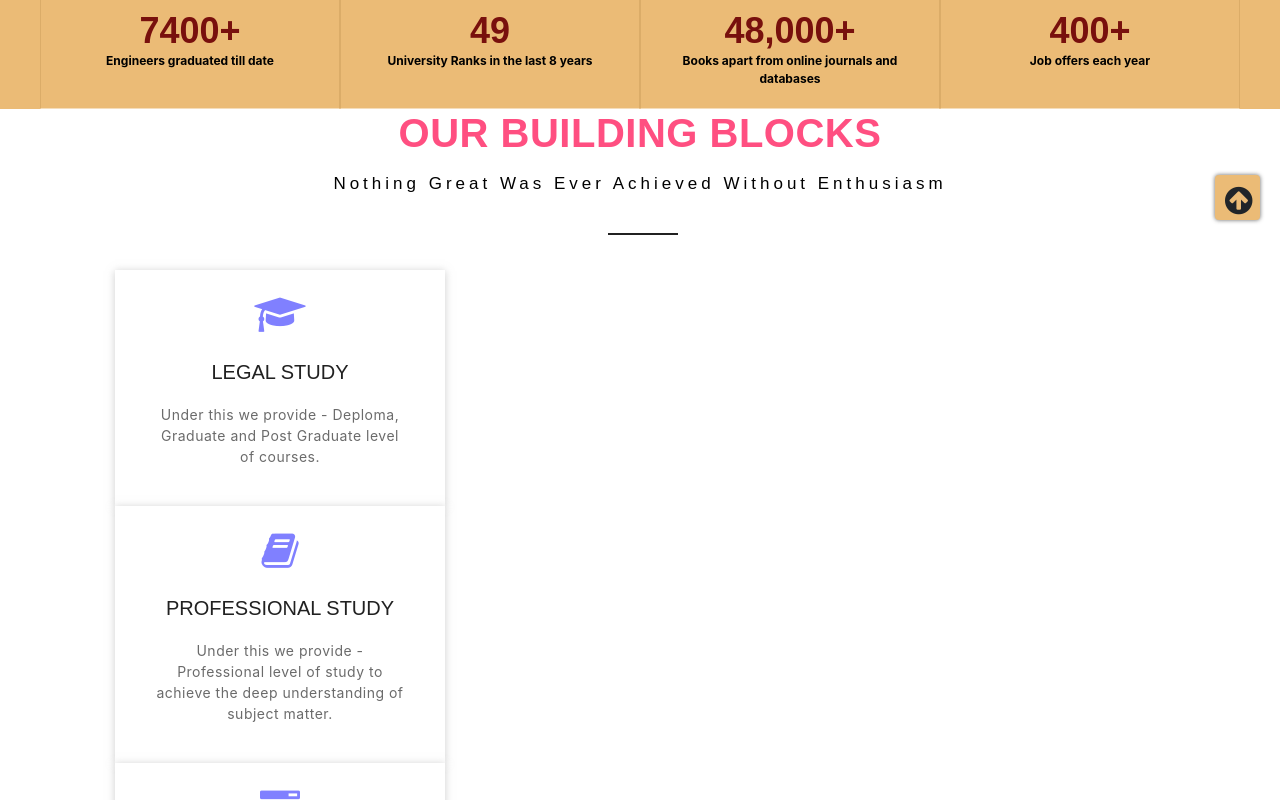
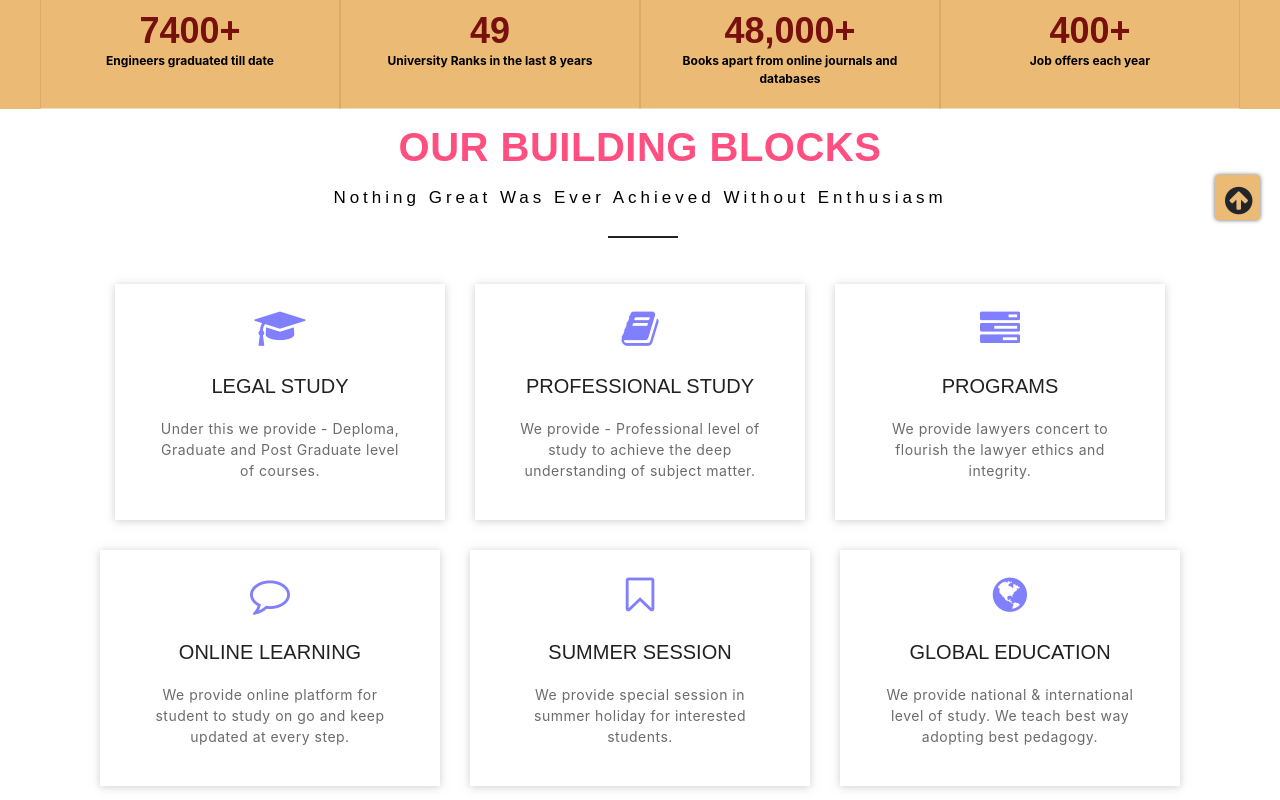
Before and after one commit to anokha777/dyanand-web, an Angular app: page / in a window 1280 px wide. Shown: the part 560-1360 px from the top of the page. Built offline with nearby package versions, Linux system fonts and the light colour scheme; a web font is replaced by a local one.

Commit message:
notification slider and gallery slider need to implement

```diff
--- a/src/app/app.component.html
+++ b/src/app/app.component.html
@@ -1,18 +1,20 @@
 <app-header></app-header>
 <app-banner-carousel></app-banner-carousel>
 <app-success-info-banner></app-success-info-banner>
-<app-home-body></app-home-body>
+
+  <app-home-body></app-home-body>
+
 <!-- <main>
   <router-outlet></router-outlet>
 </main> -->
 
 
-<div>
+<!-- <div>
   <i class="fa fa-thermometer-three-quarters fa-5x" aria-hidden="true"> </i>
 </div>
 
 <br><br><br><br><br><br><br><br><br><br><br><br><br><br><br><br><br><br><br><br><br><br><br><br><br><br>
-
+ -->
 
 <app-footer></app-footer>
 <app-back-to-top></app-back-to-top>
--- a/src/app/home-body/home-body.component.css
+++ b/src/app/home-body/home-body.component.css
@@ -15,7 +15,7 @@ div {
   color: #ff4f81;
   text-transform: uppercase;
   position: relative;
-  margin-top: 0;
+  margin-top: 3rem;
 }
 
 h1, h2, h3, h4, h5, h6 {
@@ -46,11 +46,23 @@ h1, h2, h3, h4, h5, h6 {
 .services-top-grids {
   margin-bottom: 30px;
   margin-bottom: 30px;
+  display: flex;
 }
 
 .services-bottom-grids {
   margin-bottom: 30px;
   margin-bottom: 30px;
+  display: flex;
+}
+
+@media screen and (max-width: 640px) {
+  .services-bottom-grids {
+    flex-direction: column;
+  }
+
+  .services-top-grids {
+    flex-direction: column;
+  }
 }
 
 .grid1 {
--- a/src/app/home-body/home-body.component.html
+++ b/src/app/home-body/home-body.component.html
@@ -16,10 +16,11 @@
         <div class="grid1">
           <i class="fa fa-book" aria-hidden="true"></i>
           <h4>Professional Study</h4>
-          <p>Under this we provide - Professional level of study to
+          <p>We provide - Professional level of study to
             achieve the deep understanding of subject matter.</p>
         </div>
       </div>
+
       <div class="col-md-4 col-lg-4 col-xl-4">
         <div class="grid1">
           <i class="fa fa-tasks" aria-hidden="true"></i>
```
Also changed, not shown: 1 other file (tests, documents, lock files or other folders).
